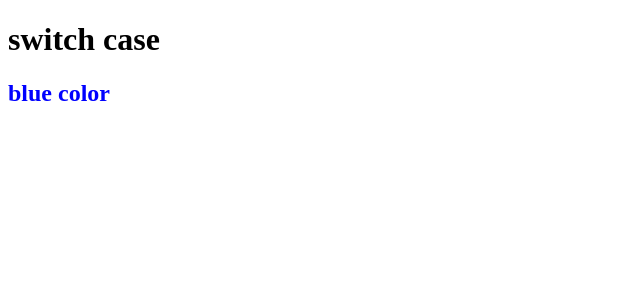
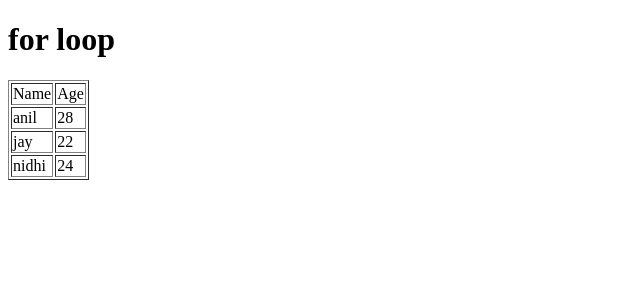
Before and after one commit to nidhisoni927/my-self-project, an Angular app in the folder my-self-project/: page / in a window 1280 px wide. Shown: the top 300 px of the page, without its empty margins (0-640 px from the left). Built offline with nearby package versions, Linux system fonts and the light colour scheme.

Commit message:
for loop

```diff
--- a/my-self-project/src/app/app.component.html
+++ b/my-self-project/src/app/app.component.html
@@ -1,13 +1,16 @@
-<h1>switch case </h1>
-<div [ngSwitch]="color" >
- <h2 style="color:red;" *ngSwitchCase="'red'">
-red color
-</h2>
-  <h2  style="color:blue;" *ngSwitchCase="'blue'">
- blue color
-</h2>
-  <h2 style="color:green;" *ngSwitchCase="'green'">
-    green color
-  </h2>
+<h1>for loop</h1>
+<table  [border]="1">
+  <tr>
+    <td>Name</td>
+    <td>Age</td>
+  </tr>
 
-</div>
+
+
+
+  <tr  *ngFor="let item of data">
+<td>{{item.name}}</td>
+<td>{{item.age}}</td>
+
+</tr>
+</table>
--- a/my-self-project/src/app/app.component.ts
+++ b/my-self-project/src/app/app.component.ts
@@ -8,6 +8,25 @@ import {reduce} from "rxjs";
 })
 export class AppComponent {
   title = 'my-self-project';
-color='blue'
+  data=[
+    {
+      name: 'anil',
+      age: 28
+    },
+    {
+      name:'jay',
+      age:22
+    },
+    {
+      name: 'nidhi',
+      age: 24
+    }
+
+
+
+
+  ]
+
+
 
 }
```
